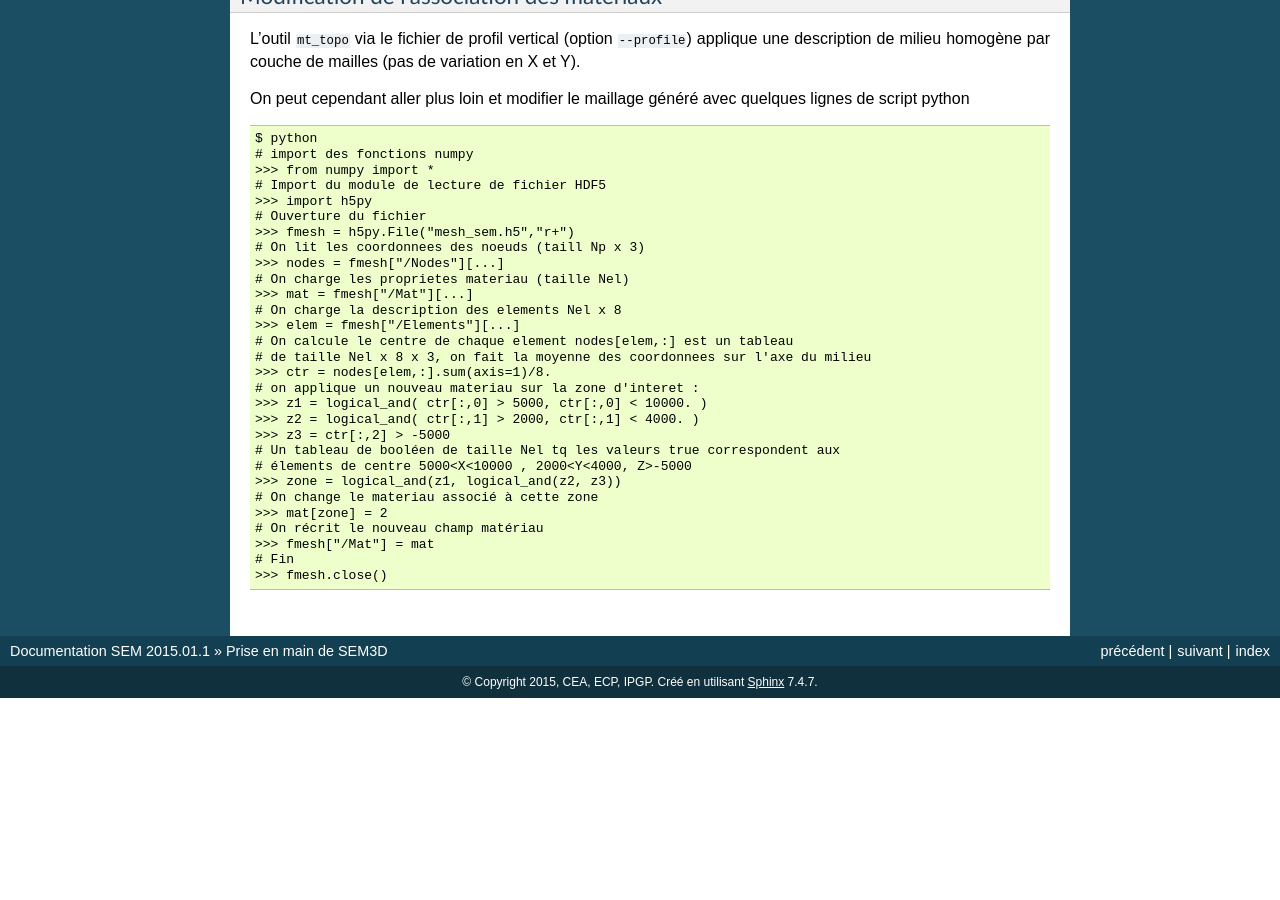
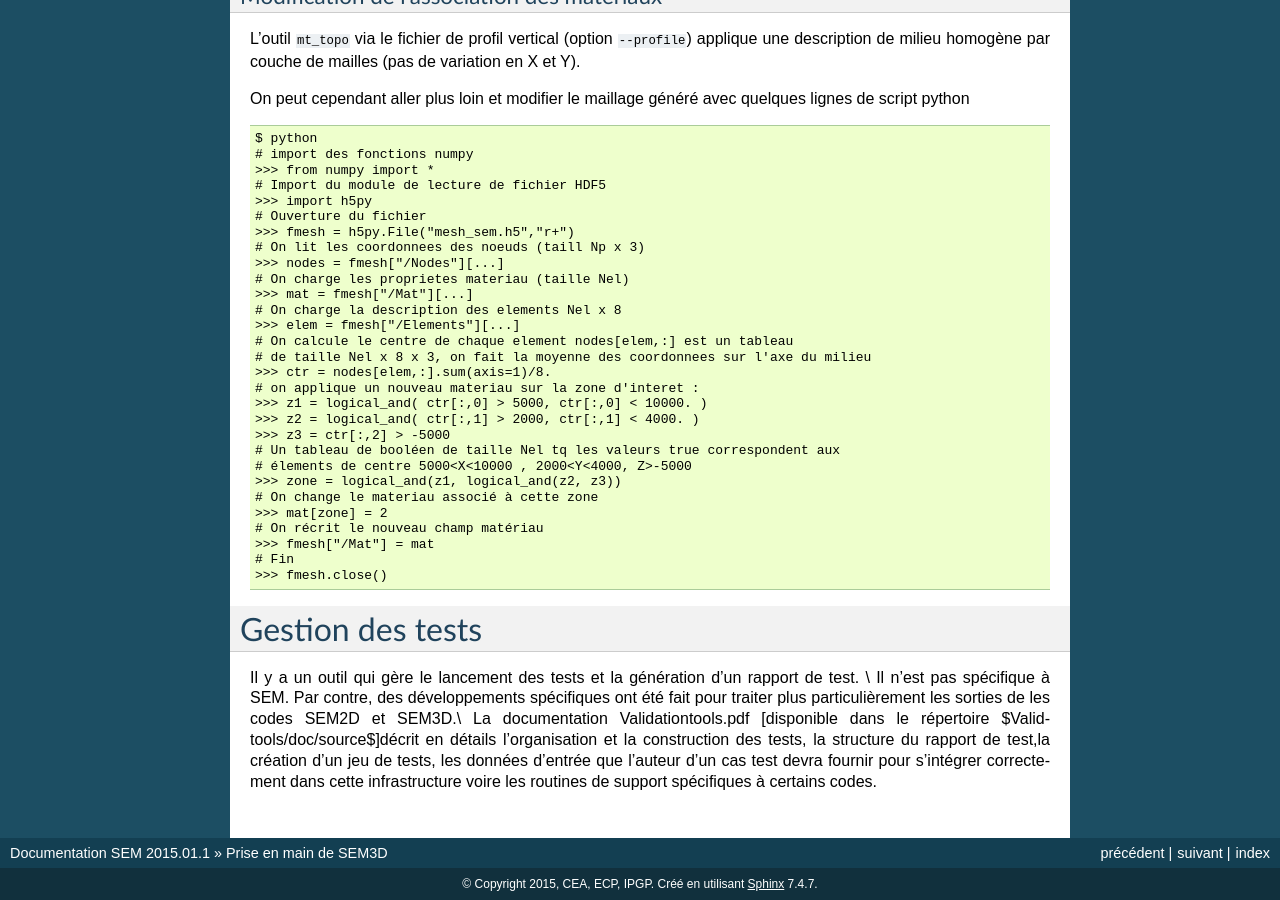
Before and after one commit to sem3d/SEM, a Sphinx documentation site: the page built from DOC/source/tutoriel.rst, in a window 1280 px wide and 900 px high, scrolled down 12979 px. Built offline with Sphinx 7.4.7, drawn with Linux system fonts in a browser that asks for light colours; formulas are drawn with MathJax 3; before the commit the page ends 13677 px from its top, so only the background shows below that.

Commit message:
Modif sur la doc

```diff
--- a/DOC/source/tutoriel.rst
+++ b/DOC/source/tutoriel.rst
@@ -769,3 +769,19 @@ On peut cependant aller plus loin et modifier le maillage généré avec quelque
   >>> fmesh["/Mat"] = mat
   # Fin
   >>> fmesh.close()
+
+==================
+Gestion des tests
+==================
+
+Il y a un outil qui gère le lancement des tests et la génération d'un
+rapport de test. \\
+Il n’est pas spécifique à SEM. Par contre, des développements
+spécifiques ont été fait pour traiter plus particulièrement
+les sorties de les codes SEM2D et SEM3D.\\
+La documentation Validationtools.pdf [disponible dans le répertoire
+$Valid-tools/doc/source$]décrit en détails l'organisation et la
+construction des tests, la structure du rapport de test,la création
+d'un jeu de tests, les données d'entrée que l'auteur d'un cas test
+devra fournir pour s'intégrer correctement dans cette infrastructure
+voire les routines de support spécifiques à certains codes.
```
Also changed, not shown: DOC/source/intro.rst (+7 -0 lines).
